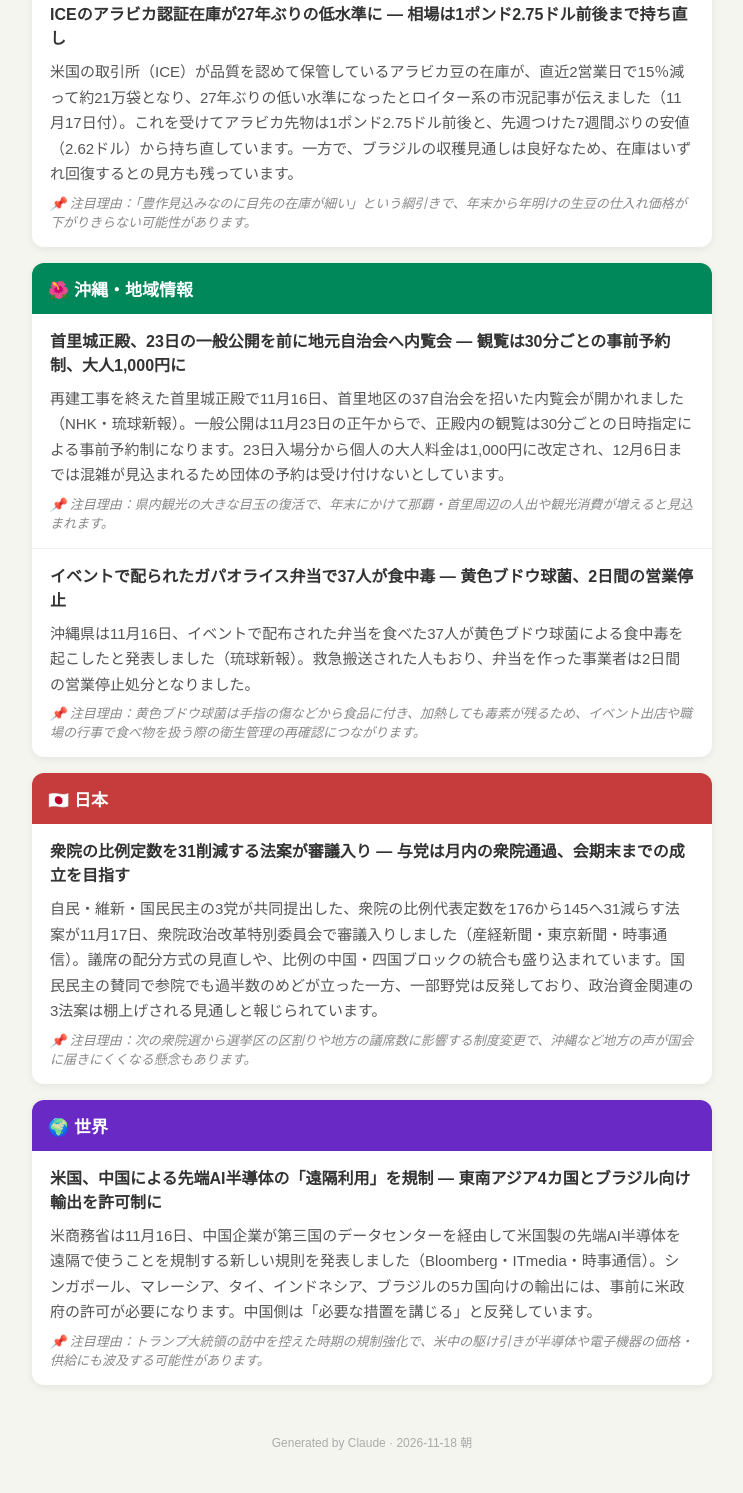
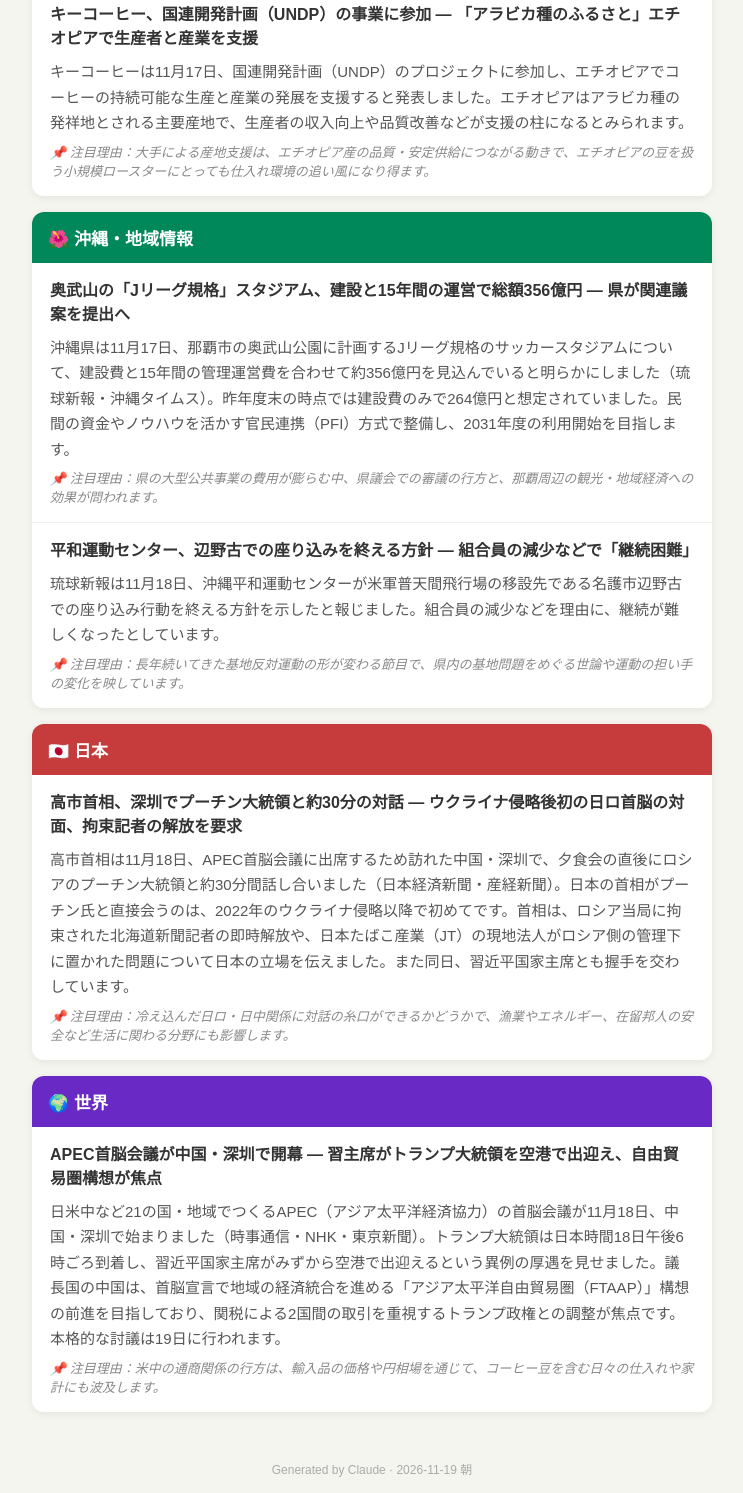
Before and after one commit to koji82kuni/morning-news, a plain HTML site: page index.html in a window 1280 px wide. Shown: the part 302-1795 px from the top of the page, without its empty margins (268-1011 px from the left). Before the commit the page ends 1768 px from the top, so only its background shows below. Drawn offline with Linux system fonts and the light colour scheme.

Commit message:
朝刊更新: 2026年11月19日

```diff
--- a/index.html
+++ b/index.html
@@ -3,7 +3,7 @@
 <head>
 <meta charset="UTF-8">
 <meta name="viewport" content="width=device-width, initial-scale=1.0">
-<title>朝刊 2026年11月18日（水）</title>
+<title>朝刊 2026年11月19日（木）</title>
 <style>
   body{font-family:'Hiragino Sans','BIZ UDPGothic',sans-serif;background:#f5f5f0;margin:0;padding:0;color:#333;}
   .header{background:linear-gradient(135deg,#1a1a2e,#16213e);color:white;padding:24px 20px 16px;text-align:center;}
@@ -29,7 +29,7 @@
 <body>
 <div class="header">
   <h1>📰 今日の朝刊</h1>
-  <div class="date">2026年11月18日（水） ／ Claude 自動生成</div>
+  <div class="date">2026年11月19日（木） ／ Claude 自動生成</div>
 </div>
 <div class="container">
 
@@ -41,45 +41,45 @@
   <div class="section sec-coffee">
     <div class="section-header">☕ コーヒー業界・焙煎</div>
     <div class="news-item">
-      <div class="news-title">ICEのアラビカ認証在庫が27年ぶりの低水準に ― 相場は1ポンド2.75ドル前後まで持ち直し</div>
-      <div class="news-summary">米国の取引所（ICE）が品質を認めて保管しているアラビカ豆の在庫が、直近2営業日で15％減って約21万袋となり、27年ぶりの低い水準になったとロイター系の市況記事が伝えました（11月17日付）。これを受けてアラビカ先物は1ポンド2.75ドル前後と、先週つけた7週間ぶりの安値（2.62ドル）から持ち直しています。一方で、ブラジルの収穫見通しは良好なため、在庫はいずれ回復するとの見方も残っています。</div>
-      <div class="news-reason">📌 注目理由：「豊作見込みなのに目先の在庫が細い」という綱引きで、年末から年明けの生豆の仕入れ価格が下がりきらない可能性があります。</div>
+      <div class="news-title">キーコーヒー、国連開発計画（UNDP）の事業に参加 ― 「アラビカ種のふるさと」エチオピアで生産者と産業を支援</div>
+      <div class="news-summary">キーコーヒーは11月17日、国連開発計画（UNDP）のプロジェクトに参加し、エチオピアでコーヒーの持続可能な生産と産業の発展を支援すると発表しました。エチオピアはアラビカ種の発祥地とされる主要産地で、生産者の収入向上や品質改善などが支援の柱になるとみられます。</div>
+      <div class="news-reason">📌 注目理由：大手による産地支援は、エチオピア産の品質・安定供給につながる動きで、エチオピアの豆を扱う小規模ロースターにとっても仕入れ環境の追い風になり得ます。</div>
     </div>
   </div>
 
   <div class="section sec-okinawa">
     <div class="section-header">🌺 沖縄・地域情報</div>
     <div class="news-item">
-      <div class="news-title">首里城正殿、23日の一般公開を前に地元自治会へ内覧会 ― 観覧は30分ごとの事前予約制、大人1,000円に</div>
-      <div class="news-summary">再建工事を終えた首里城正殿で11月16日、首里地区の37自治会を招いた内覧会が開かれました（NHK・琉球新報）。一般公開は11月23日の正午からで、正殿内の観覧は30分ごとの日時指定による事前予約制になります。23日入場分から個人の大人料金は1,000円に改定され、12月6日までは混雑が見込まれるため団体の予約は受け付けないとしています。</div>
-      <div class="news-reason">📌 注目理由：県内観光の大きな目玉の復活で、年末にかけて那覇・首里周辺の人出や観光消費が増えると見込まれます。</div>
+      <div class="news-title">奥武山の「Jリーグ規格」スタジアム、建設と15年間の運営で総額356億円 ― 県が関連議案を提出へ</div>
+      <div class="news-summary">沖縄県は11月17日、那覇市の奥武山公園に計画するJリーグ規格のサッカースタジアムについて、建設費と15年間の管理運営費を合わせて約356億円を見込んでいると明らかにしました（琉球新報・沖縄タイムス）。昨年度末の時点では建設費のみで264億円と想定されていました。民間の資金やノウハウを活かす官民連携（PFI）方式で整備し、2031年度の利用開始を目指します。</div>
+      <div class="news-reason">📌 注目理由：県の大型公共事業の費用が膨らむ中、県議会での審議の行方と、那覇周辺の観光・地域経済への効果が問われます。</div>
     </div>
     <div class="news-item">
-      <div class="news-title">イベントで配られたガパオライス弁当で37人が食中毒 ― 黄色ブドウ球菌、2日間の営業停止</div>
-      <div class="news-summary">沖縄県は11月16日、イベントで配布された弁当を食べた37人が黄色ブドウ球菌による食中毒を起こしたと発表しました（琉球新報）。救急搬送された人もおり、弁当を作った事業者は2日間の営業停止処分となりました。</div>
-      <div class="news-reason">📌 注目理由：黄色ブドウ球菌は手指の傷などから食品に付き、加熱しても毒素が残るため、イベント出店や職場の行事で食べ物を扱う際の衛生管理の再確認につながります。</div>
+      <div class="news-title">平和運動センター、辺野古での座り込みを終える方針 ― 組合員の減少などで「継続困難」</div>
+      <div class="news-summary">琉球新報は11月18日、沖縄平和運動センターが米軍普天間飛行場の移設先である名護市辺野古での座り込み行動を終える方針を示したと報じました。組合員の減少などを理由に、継続が難しくなったとしています。</div>
+      <div class="news-reason">📌 注目理由：長年続いてきた基地反対運動の形が変わる節目で、県内の基地問題をめぐる世論や運動の担い手の変化を映しています。</div>
     </div>
   </div>
 
   <div class="section sec-japan">
     <div class="section-header">🇯🇵 日本</div>
     <div class="news-item">
-      <div class="news-title">衆院の比例定数を31削減する法案が審議入り ― 与党は月内の衆院通過、会期末までの成立を目指す</div>
-      <div class="news-summary">自民・維新・国民民主の3党が共同提出した、衆院の比例代表定数を176から145へ31減らす法案が11月17日、衆院政治改革特別委員会で審議入りしました（産経新聞・東京新聞・時事通信）。議席の配分方式の見直しや、比例の中国・四国ブロックの統合も盛り込まれています。国民民主の賛同で参院でも過半数のめどが立った一方、一部野党は反発しており、政治資金関連の3法案は棚上げされる見通しと報じられています。</div>
-      <div class="news-reason">📌 注目理由：次の衆院選から選挙区の区割りや地方の議席数に影響する制度変更で、沖縄など地方の声が国会に届きにくくなる懸念もあります。</div>
+      <div class="news-title">高市首相、深圳でプーチン大統領と約30分の対話 ― ウクライナ侵略後初の日ロ首脳の対面、拘束記者の解放を要求</div>
+      <div class="news-summary">高市首相は11月18日、APEC首脳会議に出席するため訪れた中国・深圳で、夕食会の直後にロシアのプーチン大統領と約30分間話し合いました（日本経済新聞・産経新聞）。日本の首相がプーチン氏と直接会うのは、2022年のウクライナ侵略以降で初めてです。首相は、ロシア当局に拘束された北海道新聞記者の即時解放や、日本たばこ産業（JT）の現地法人がロシア側の管理下に置かれた問題について日本の立場を伝えました。また同日、習近平国家主席とも握手を交わしています。</div>
+      <div class="news-reason">📌 注目理由：冷え込んだ日ロ・日中関係に対話の糸口ができるかどうかで、漁業やエネルギー、在留邦人の安全など生活に関わる分野にも影響します。</div>
     </div>
   </div>
 
   <div class="section sec-world">
     <div class="section-header">🌍 世界</div>
     <div class="news-item">
-      <div class="news-title">米国、中国による先端AI半導体の「遠隔利用」を規制 ― 東南アジア4カ国とブラジル向け輸出を許可制に</div>
-      <div class="news-summary">米商務省は11月16日、中国企業が第三国のデータセンターを経由して米国製の先端AI半導体を遠隔で使うことを規制する新しい規則を発表しました（Bloomberg・ITmedia・時事通信）。シンガポール、マレーシア、タイ、インドネシア、ブラジルの5カ国向けの輸出には、事前に米政府の許可が必要になります。中国側は「必要な措置を講じる」と反発しています。</div>
-      <div class="news-reason">📌 注目理由：トランプ大統領の訪中を控えた時期の規制強化で、米中の駆け引きが半導体や電子機器の価格・供給にも波及する可能性があります。</div>
+      <div class="news-title">APEC首脳会議が中国・深圳で開幕 ― 習主席がトランプ大統領を空港で出迎え、自由貿易圏構想が焦点</div>
+      <div class="news-summary">日米中など21の国・地域でつくるAPEC（アジア太平洋経済協力）の首脳会議が11月18日、中国・深圳で始まりました（時事通信・NHK・東京新聞）。トランプ大統領は日本時間18日午後6時ごろ到着し、習近平国家主席がみずから空港で出迎えるという異例の厚遇を見せました。議長国の中国は、首脳宣言で地域の経済統合を進める「アジア太平洋自由貿易圏（FTAAP）」構想の前進を目指しており、関税による2国間の取引を重視するトランプ政権との調整が焦点です。本格的な討議は19日に行われます。</div>
+      <div class="news-reason">📌 注目理由：米中の通商関係の行方は、輸入品の価格や円相場を通じて、コーヒー豆を含む日々の仕入れや家計にも波及します。</div>
     </div>
   </div>
 
 </div>
-<div class="footer">Generated by Claude · 2026-11-18 朝</div>
+<div class="footer">Generated by Claude · 2026-11-19 朝</div>
 </body>
 </html>
```
